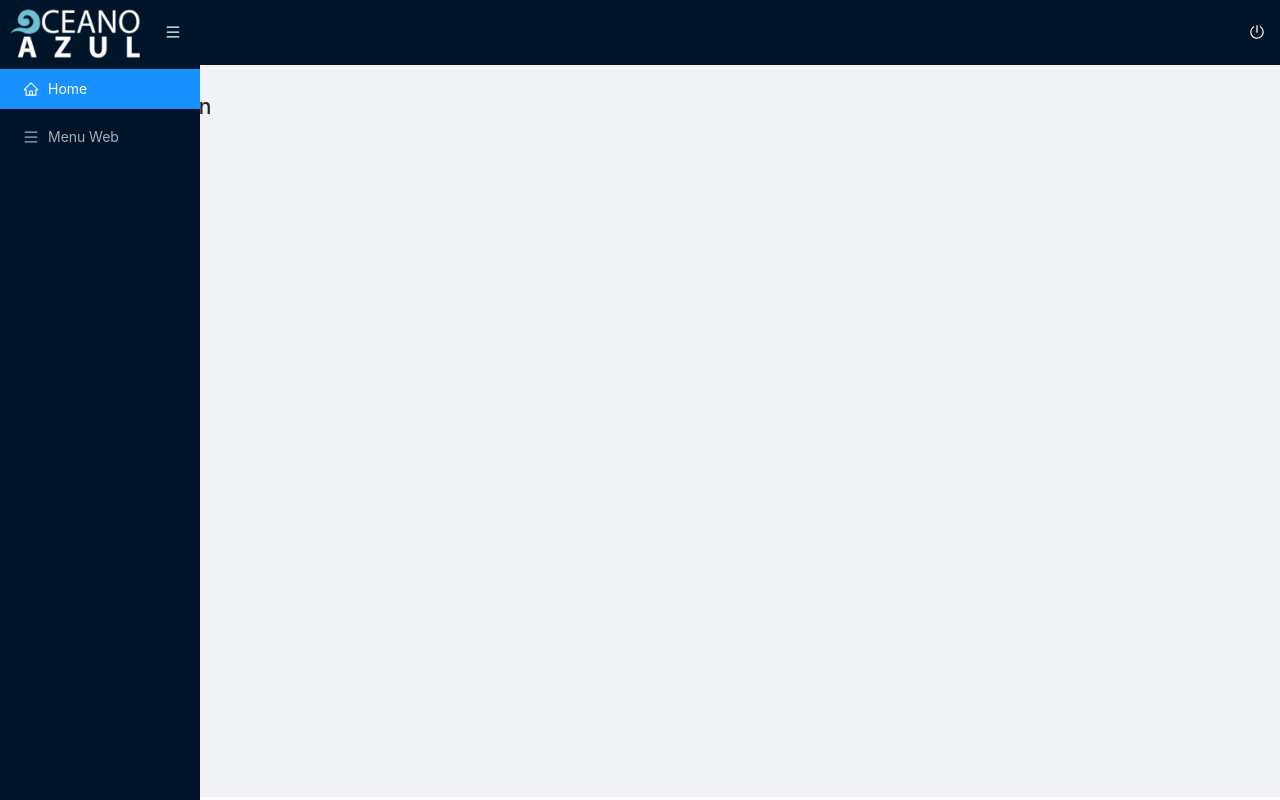
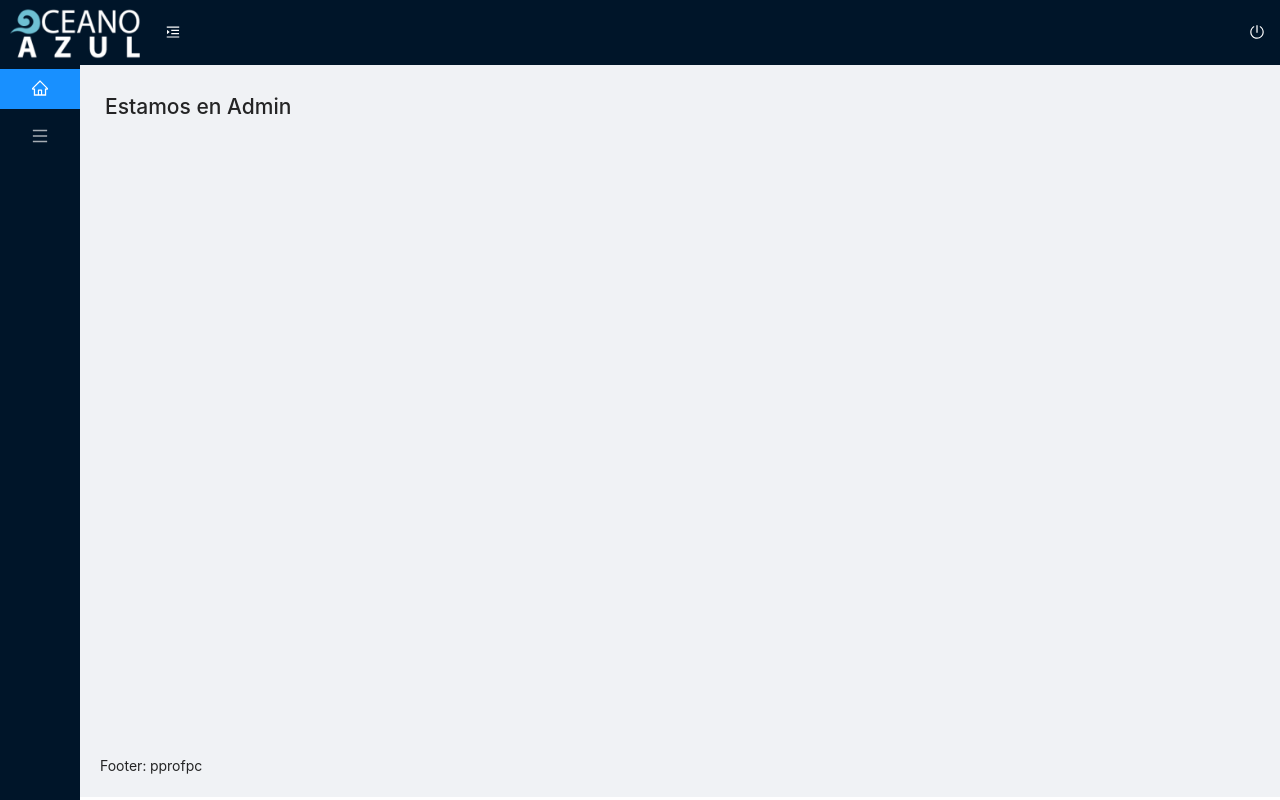
Before and after one commit to pprofpc/web-personal-cliente, a React (Create React App) app: page /admin in a window 1280 px wide. Built offline with nearby package versions, Linux system fonts and the light colour scheme.

Commit message:
Centrado de contenido y funcionalidad al Menu

```diff
--- a/src/components/Admin/MenuSider/MenuSider.js
+++ b/src/components/Admin/MenuSider/MenuSider.js
@@ -6,11 +6,12 @@ import { HomeOutlined, MenuOutlined } from "@ant-design/icons";
 import './MenuSider.scss';
 import Sider from "antd/lib/layout/Sider";
 
-export default function MenuSider() {
+export default function MenuSider(props) {
+    const {menuCollapsed} = props;
     const { Sider } = Layout;
 
     return (
-        <Sider className="admin-sider">
+        <Sider className="admin-sider" collapsed={menuCollapsed}>
             <Menu theme="dark" mode="inline" defaultSelectedKeys={["1"]}>
                 <Menu.Item key="1">
                     <Link to={"/admin"}>
--- a/src/components/Admin/MenuTop/MenuTop.js
+++ b/src/components/Admin/MenuTop/MenuTop.js
@@ -1,21 +1,25 @@
 import React from "react";
 import { Button } from "antd";
-import { MenuOutlined, PoweroffOutlined } from "@ant-design/icons";
+import { Link } from "react-router-dom";
+import { MenuOutlined, MenuFoldOutlined, MenuUnfoldOutlined, PoweroffOutlined } from "@ant-design/icons";
 import WebLogo from '../../../assets/img/png/logo_oceano_azul-100.png'
 
 import './MenuTop.scss';
 
-export default function MenuTop() {
+export default function MenuTop(props) {
+    const { setMenuCollapsed, menuCollapsed } = props;
     return (
         <div className="menu-top">
             <div className="menu-top__left">
-                <img
-                    className="menu-top__left-logo"
-                    src={WebLogo}
-                    alt="Logo de la Web"
-                />
-                <Button type="link" onClick={() => console.log("Me has clikeado!")}>
-                    <MenuOutlined />
+                <Link to={"/admin"}>
+                    <img
+                        className="menu-top__left-logo"
+                        src={WebLogo}
+                        alt="Logo de la Web"
+                    />
+                </Link>
+                <Button type="link" onClick={() => setMenuCollapsed(!menuCollapsed)}>
+                    {menuCollapsed ? <MenuUnfoldOutlined /> : <MenuFoldOutlined />}
                 </Button>
             </div>
             <div className="menu-top__right">
--- a/src/layouts/LayoutAdmin.js
+++ b/src/layouts/LayoutAdmin.js
@@ -1,4 +1,4 @@
-import React from "react";
+import React, { useState } from "react";
 import { Layout } from "antd";
 import "./LayoutAdmin.scss";
 import MenuTop from "../components/Admin/MenuTop/MenuTop";
@@ -6,14 +6,15 @@ import MenuSider from "../components/Admin/MenuSider/MenuSider";
 
 export default function LayoutAdmin(props) {
     const { children } = props;
+    const [menuCollapsed, setMenuCollapsed] = useState(true);
     const { Header, Content, Footer } = Layout;
-    console.log(props);
     return (
         <Layout>
-            <MenuSider />
-            <Layout className="layout-admin">
+            <MenuSider menuCollapsed={menuCollapsed}/>
+            <Layout className="layout-admin"
+            style={{marginLeft: menuCollapsed ? "80px" : "200px"}}>
                 <Header className="layout-admin__header">
-                    <MenuTop />
+                    <MenuTop menuCollapsed={menuCollapsed} setMenuCollapsed={setMenuCollapsed}/>
                 </Header>
                 <Content className="layout-admin__content">{children}</Content>
                 <Footer className="layout-admin__footer">Footer: pprofpc</Footer>
```
